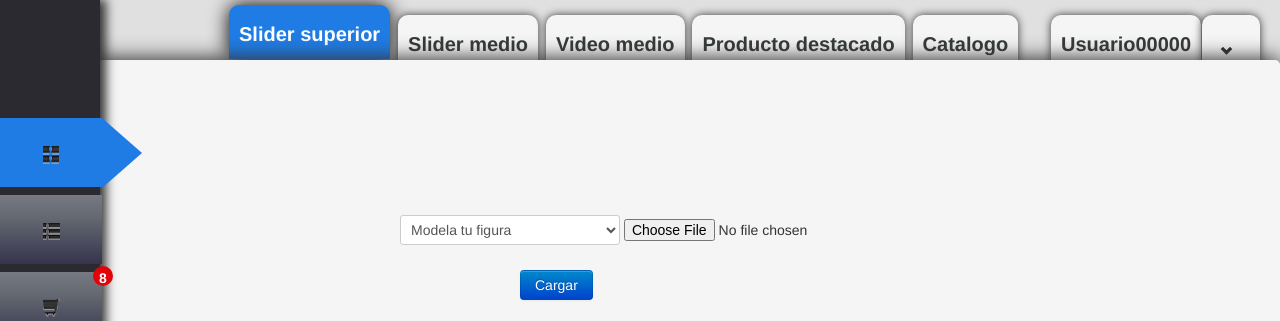
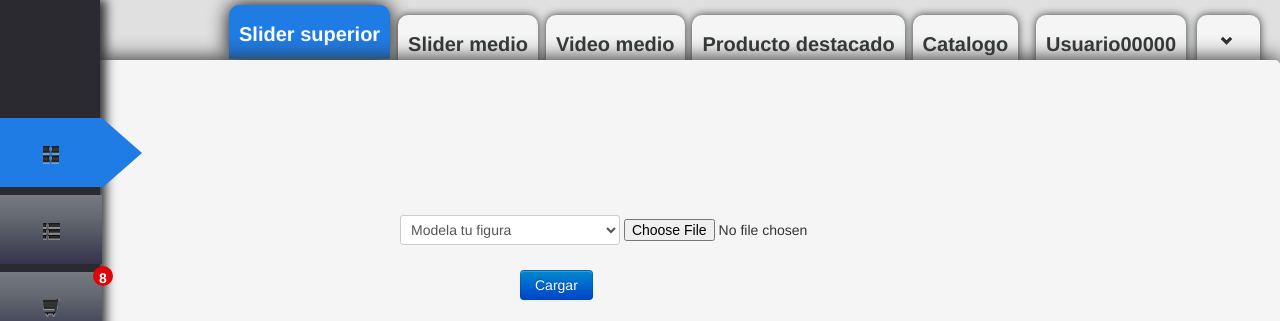
Before and after one commit to sebastianlujan/webteleshopping, a PHP site: page /index.php in a window 1280 px wide. Shown: the top 321 px of the page. Run offline with PHP 8.4, Linux system fonts and the light colour scheme; some libraries are stand-ins or nearby versions.

Commit message:
pequeño cambio de margin entre elementos del usrbar

```diff
--- a/usrbar.php
+++ b/usrbar.php
@@ -1,5 +1,5 @@
 
 <ul id="contenedor-usrbar">
-<li class="topbar-item">Usuario00000</li>
-<li class="topbar-item" id="fle"><i class="icon-chevron-down"></i></li>
+<li class="topbar-item" style="margin-right:10">Usuario00000</li>
+<li class="topbar-item" id="fle"><i class="icon-chevron-down" style="margin-top:0;margin-left:5"></i></li>
 </ul>
```
